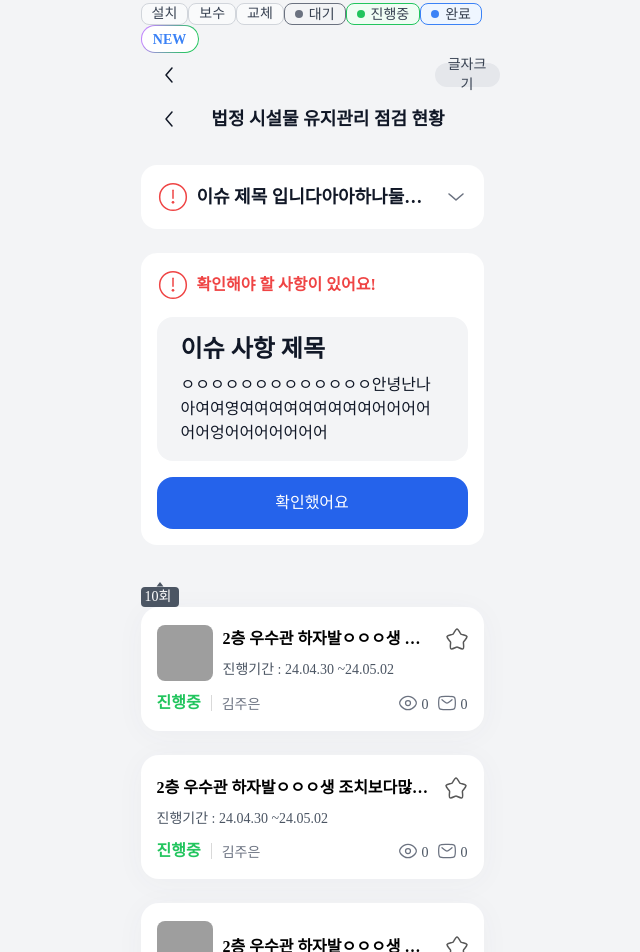
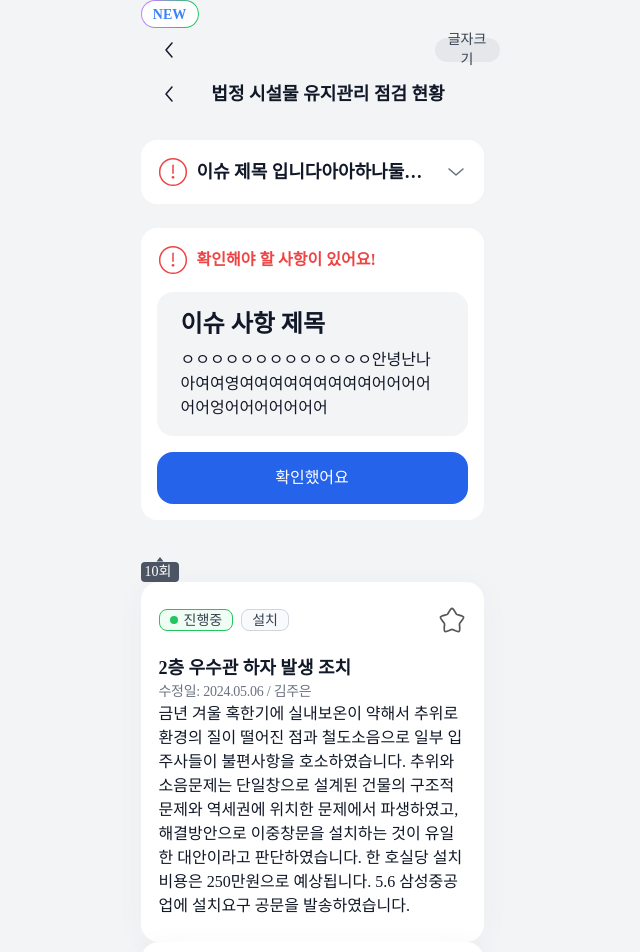
Before and after one commit to 10aeat/10aeat_Frontend, a Next.js app: page / in a window 1280 px wide. Shown: the top 952 px of the page, without its empty margins (312-952 px from the left). Built offline with nearby package versions, Linux system fonts and the light colour scheme; grey boxes are pictures that could not be loaded; a web font is replaced by a local one.

Commit message:
[Fix] 컴포넌트 추가 및 스타일 수정

```diff
--- a/src/app/Check.tsx
+++ b/src/app/Check.tsx
@@ -1,27 +1,23 @@
 'use client'
 
-import BoxStore, { BoxStyle } from '@/components/atoms/TagBadge'
 import CardStore, { CardStyle } from '@/components/atoms/Card'
-import IssueStore, { IssueStyle } from '@/components/atoms/Issue'
 import NavBar from '@/components/atoms/NavBar'
 import TooltipStore, { TooltipStyle } from '@/components/atoms/Tooltip'
 import NoBox from '@/components/atoms/NoBox'
 import ShareBtn from '@/components/atoms/ShareBtn'
+import TagBadge, { TagBadgeStyle } from '@/components/atoms/TagBadge'
+import Issue, { IssueStyle } from '@/components/atoms/Issue'
+import AgendaContent from '@/components/molecules/AgendaContent'
+import { useSaveStore } from '@/components/store/SaveStore'
 
 export default function Check() {
+  const { isSave } = useSaveStore()
+
   return (
     <>
       {/* 혜원 */}
-      {/* Tag */}
-      <BoxStore boxStyle={BoxStyle.DEFAULT_TAG}>설치</BoxStore>
-      <BoxStore boxStyle={BoxStyle.DEFAULT_TAG}>보수</BoxStore>
-      <BoxStore boxStyle={BoxStyle.DEFAULT_TAG}>교체</BoxStore>
-
-      <BoxStore boxStyle={BoxStyle.TAG} progress={'PENDING'} />
-      <BoxStore boxStyle={BoxStyle.TAG} progress={'INPROGRESS'} />
-      <BoxStore boxStyle={BoxStyle.TAG} progress={'COMPLETE'} />
       {/* Badge */}
-      <BoxStore boxStyle={BoxStyle.BADGE} />
+      <TagBadge tagBadgeStyle={TagBadgeStyle.BADGE} />
       {/* NavBar */}
       <NavBar isTextChange={true} isTitle={false}></NavBar>
       <NavBar isTextChange={false} isTitle={true}>
@@ -29,13 +25,13 @@ export default function Check() {
       </NavBar>
       <br />
       {/* Issue */}
-      <IssueStore
+      <Issue
         issueStyle={IssueStyle.ISSUE_TOGGLE}
         title="이슈 제목 입니다아아하나둘셋넷다섯"
         content="ㅇㅇㅇㅇㅇㅇㅇㅇㅇㅇㅇㅇㅇ안녕난나아여여영여여여여여여여여여어어어어어어엉어어어어어어어"
       />
       <br />
-      <IssueStore
+      <Issue
         issueStyle={IssueStyle.ISSUE_ALERT}
         title="이슈 사항 제목"
         content="ㅇㅇㅇㅇㅇㅇㅇㅇㅇㅇㅇㅇㅇ안녕난나아여여영여여여여여여여여여어어어어어어엉어어어어어어어"
@@ -43,6 +39,16 @@ export default function Check() {
       <br />
       {/* Tooltips */}
       <TooltipStore tooltipStyle={TooltipStyle.COUNT} count={10} />
+
+      <br />
+      <AgendaContent
+        category="설치"
+        progress="INPROGRESS"
+        isSave={isSave}
+        title="2층 우수관 하자 발생 조치"
+        updatedAt="2024.05.06"
+        adminName="김주은"
+      />
 
       {/* 예림 */}
       {/* Card */}
--- /dev/null
+++ b/src/components/atoms/Box.tsx
@@ -0,0 +1,35 @@
+export enum BoxStyle {
+  BOX_WHITE_CARD = 'BOX_WHITE_CARD',
+  BOX_WHITE_CONTENT = 'BOX_WHITE_CONTENT',
+  BOX_GRAY = 'BOX_GRAY',
+}
+
+interface Props {
+  boxStyle: BoxStyle
+  children: React.ReactNode
+  style?: string
+}
+
+export default function Box({ boxStyle, children, style }: Props) {
+  const selectBox = () => {
+    switch (boxStyle) {
+      case BoxStyle.BOX_WHITE_CARD:
+        return (
+          <div
+            className={`flex w-[343px] h-[124px] p-4 items-end content-end gap-x-2.5 gap-y-2 flex-wrap rounded-[18px] bg-white shadow-primary font-Pretendard ${style}`}
+          >
+            {children}
+          </div>
+        )
+      case BoxStyle.BOX_WHITE_CONTENT:
+        return (
+          <div
+            className={`flex flex-col w-[343px] h-auto px-[18px] py-6 items-start gap-5 rounded-[18px] bg-white shadow-primary font-Pretendard ${style}`}
+          >
+            {children}
+          </div>
+        )
+    }
+  }
+  return <>{selectBox()}</>
+}
--- a/src/components/atoms/Button.tsx
+++ b/src/components/atoms/Button.tsx
@@ -8,7 +8,7 @@ interface Props {
   onClickFunction?: () => Promise<void> | void
 }
 
-export default function ButtonStore({
+export default function Button({
   buttonStyle,
   onClickFunction,
   children,
--- a/src/components/atoms/Issue.tsx
+++ b/src/components/atoms/Issue.tsx
@@ -15,7 +15,7 @@ interface Props {
   content: string
 }
 
-export default function IssueStore({ issueStyle, title, content }: Props) {
+export default function Issue({ issueStyle, title, content }: Props) {
   const { isVisible, setIsVisible } = useIssueStore()
   const [isOpen, setIsOpen] = useState(false)
 
@@ -30,7 +30,7 @@ export default function IssueStore({ issueStyle, title, content }: Props) {
       case IssueStyle.ISSUE_TOGGLE:
         return (
           <div
-            className={`w-[343px] ${isOpen ? 'h-auto p-[16px]' : 'h-[64px]'} flex-col shrink-0 justify-between items-center font-Pretendard rounded-[16px] bg-white px-[16px] `}
+            className={`w-[343px] ${isOpen ? 'h-auto p-[16px]' : 'h-[64px]'} flex-col shrink-0 justify-between items-center font-Pretendard rounded-[16px] bg-white px-[16px]`}
           >
             <div className="flex h-full">
               <div className="flex pr-[8px] items-center font-semibold text-gray-900">
--- a/src/components/atoms/TagBadge.tsx
+++ b/src/components/atoms/TagBadge.tsx
@@ -1,27 +1,27 @@
 import React from 'react'
 
-export enum BoxStyle {
+export enum TagBadgeStyle {
   DEFAULT_TAG = 'DEFAULT_TAG',
   TAG = 'TAG',
   BADGE = 'BADGE',
 }
 
 interface Props {
-  boxStyle: BoxStyle
+  tagBadgeStyle: TagBadgeStyle
   children?: React.ReactNode
-  progress?: 'PENDING' | 'INPROGRESS' | 'COMPLETE'
+  progress?: string
 }
 
-export default function BoxStore({ boxStyle, children, progress }: Props) {
-  const selectBox = () => {
-    switch (boxStyle) {
-      case BoxStyle.DEFAULT_TAG:
+export default function TagBadge({ tagBadgeStyle, children, progress }: Props) {
+  const selectTagBadge = () => {
+    switch (tagBadgeStyle) {
+      case TagBadgeStyle.DEFAULT_TAG:
         return (
           <div className="text-sm font-medium inline-flex h-[18px] p-[10px] items-center gap-[6px] shrink-0 rounded-[8px] border-solid border-[1px] border-gray-300 bg-gray-50 text-gray-700 capitalize leading-[1px] font-Pretendard">
             {children}
           </div>
         )
-      case BoxStyle.TAG:
+      case TagBadgeStyle.TAG:
         let tagClass =
           'text-sm font-medium inline-flex h-[18px] p-[10px] items-center gap-[6px] shrink-0 rounded-[8px] flex border-solid border-[1px] text-gray-700 capitalize leading-[1px] font-Pretendard'
         let progressText = ''
@@ -51,7 +51,7 @@ export default function BoxStore({ boxStyle, children, progress }: Props) {
             {progressText}
           </div>
         )
-      case BoxStyle.BADGE:
+      case TagBadgeStyle.BADGE:
         return (
           <div className="text-sm font-medium w-[58px] h-[28px] flex shrink-0 justify-center items-center text-blue-500 rounded-[30px] bg-badge-gradient">
             <div className="w-[56px] h-[26px] flex shrink-0 justify-center items-center rounded-[30px] bg-white leading-[1px] font-Pretendard font-semibold">
@@ -64,5 +64,5 @@ export default function BoxStore({ boxStyle, children, progress }: Props) {
     }
   }
 
-  return <>{selectBox()}</>
+  return <>{selectTagBadge()}</>
 }
--- a/src/components/atoms/Tooltip.tsx
+++ b/src/components/atoms/Tooltip.tsx
@@ -10,7 +10,7 @@ interface Props {
   count?: number
 }
 
-export default function TooltipStore({ tooltipStyle, count }: Props) {
+export default function Tooltip({ tooltipStyle, count }: Props) {
   const selectTooltip = () => {
     switch (tooltipStyle) {
       case TooltipStyle.COUNT:
--- /dev/null
+++ b/src/components/molecules/AgendaContent.tsx
@@ -0,0 +1,64 @@
+import Image from 'next/image'
+import Box, { BoxStyle } from '../atoms/Box'
+import TagBadge, { TagBadgeStyle } from '../atoms/TagBadge'
+import { useSaveStore } from '../store/SaveStore'
+
+export default function AgendaContentStatus({
+  category,
+  progress,
+  isSave,
+  title,
+  updatedAt,
+  adminName,
+}: {
+  category: string
+  progress: string
+  isSave: boolean
+  title: string
+  updatedAt: string
+  adminName: string
+}) {
+  const { setIsSave } = useSaveStore()
+
+  return (
+    <>
+      <Box boxStyle={BoxStyle.BOX_WHITE_CONTENT}>
+        <div className="w-full flex items-center justify-between">
+          <div className="flex space-x-2">
+            <TagBadge tagBadgeStyle={TagBadgeStyle.TAG} progress={progress} />
+            <TagBadge tagBadgeStyle={TagBadgeStyle.DEFAULT_TAG}>
+              {category}
+            </TagBadge>
+          </div>
+          <Image
+            src={`${isSave ? '/icons/star_fill.svg' : '/icons/star_linear.svg'}`}
+            width={28}
+            height={28}
+            alt="save"
+            onClick={() => setIsSave(!isSave)}
+            className="cursor-pointer"
+          />
+        </div>
+        <div className="text-gray-900 ">
+          <div className="text-lg font-bold capitalize">{title}</div>
+          <div className="text-gray-500 text-sm tracking-[-0.266px]">
+            수정일: {updatedAt} / {adminName}
+          </div>
+          {/* 작업 기간 여부 같은 것도 확인 필요. 어떻게 받아오고, 작업 시작 및 종료는 애초에 입력받을 때 부터 선택적인건지 확인 필요 */}
+          <div className="capitlaize leading-6">
+            {/* 게시물 내용 및 이미지 들어가는 코드
+              - image랑 글 배치 어떻게 할 지 생각해봐야할 듯
+              - y-12px > 마지막 하단은 x
+            */}
+            금년 겨울 혹한기에 실내보온이 약해서 추위로 환경의 질이 떨어진 점과
+            철도소음으로 일부 입주사들이 불편사항을 호소하였습니다. 추위와
+            소음문제는 단일창으로 설계된 건물의 구조적 문제와 역세권에 위치한
+            문제에서 파생하였고, 해결방안으로 이중창문을 설치하는 것이 유일한
+            대안이라고 판단하였습니다. 한 호실당 설치 비용은 250만원으로
+            예상됩니다. 5.6 삼성중공업에 설치요구 공문을 발송하였습니다.
+          </div>
+        </div>
+      </Box>
+    </>
+  )
+}
--- a/src/components/store/IssueStore.ts
+++ b/src/components/store/IssueStore.ts
@@ -1,4 +1,4 @@
-import create from 'zustand'
+import { create } from 'zustand'
 import { persist } from 'zustand/middleware'
 
 const storageKey = 'issue-key'
--- /dev/null
+++ b/src/components/store/SaveStore.ts
@@ -0,0 +1,24 @@
+import { create } from 'zustand'
+import { persist } from 'zustand/middleware'
+
+const storageKey = 'save-key'
+
+interface Issue {
+  isSave: boolean
+  setIsSave: (isSave: boolean) => void
+}
+
+export const useSaveStore = create(
+  persist<Issue>(
+    (set) => ({
+      isSave: false,
+
+      setIsSave: (isSave: boolean) => {
+        set({ isSave })
+      },
+    }),
+    {
+      name: storageKey,
+    },
+  ),
+)
```
Also changed, not shown: @types/admin/index.d.ts (added, +7 -0 lines), @types/article/index.d.ts (added, +97 -0 lines), public/icons/star_fill.svg.
